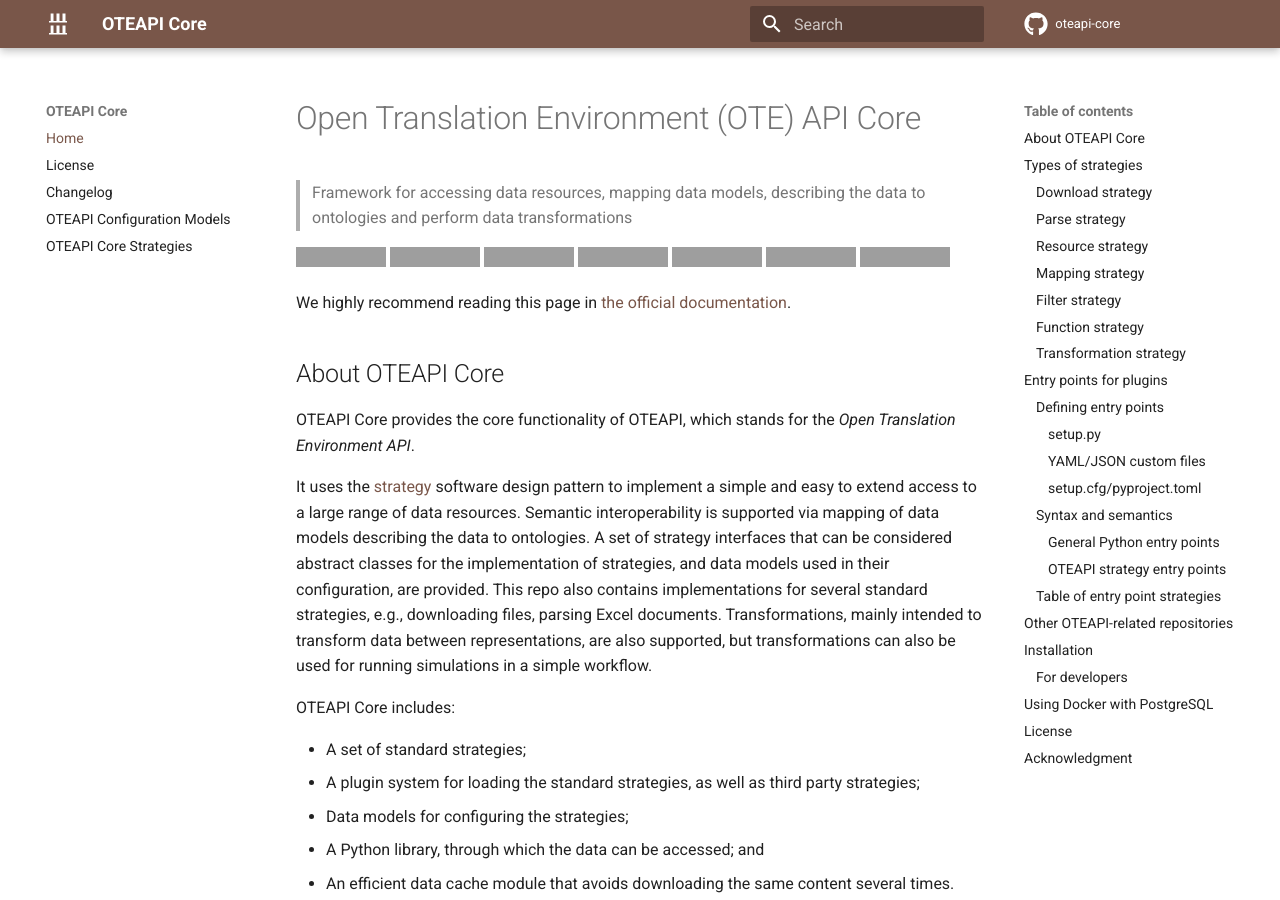
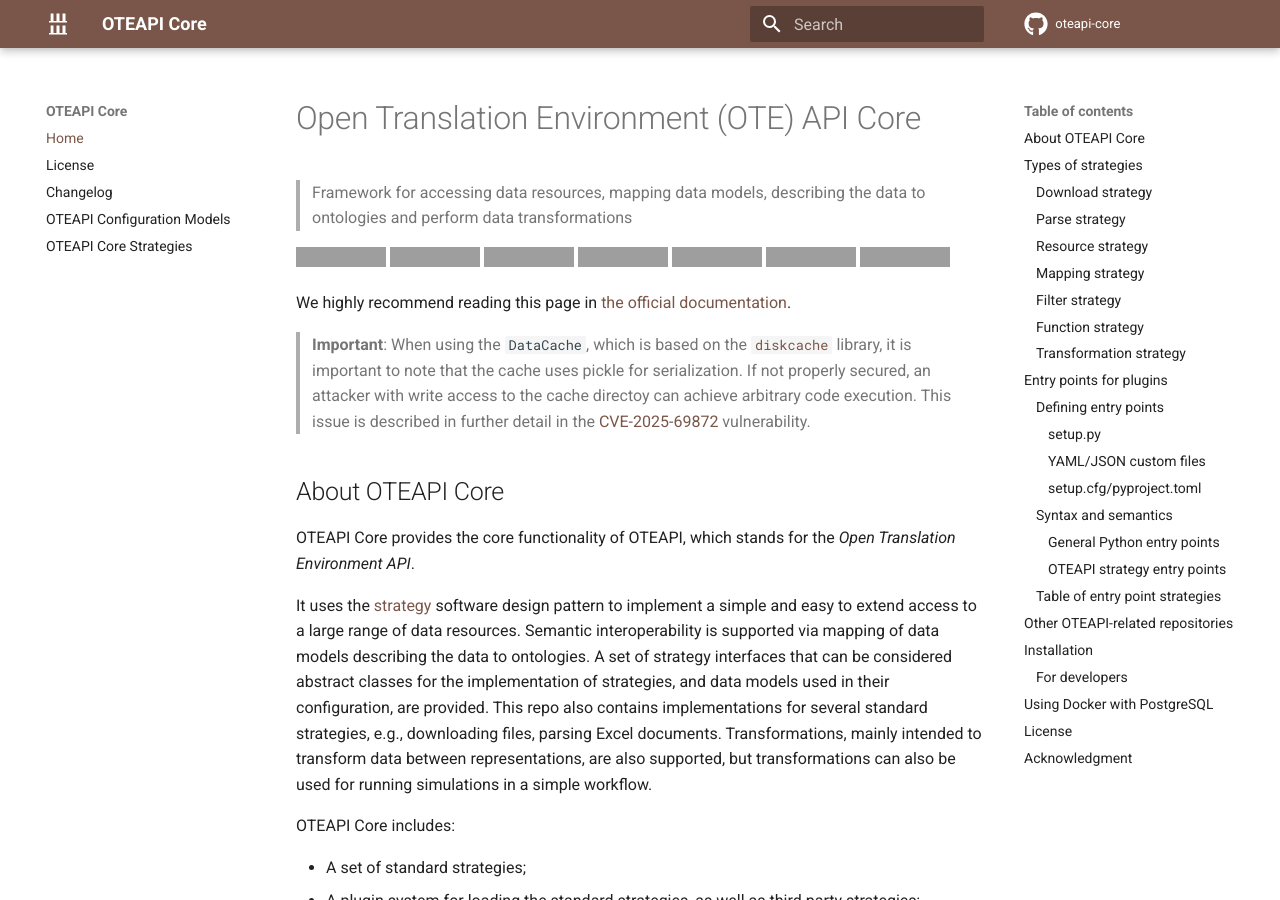
Before and after one commit to EMMC-ASBL/oteapi-core, an MkDocs documentation site: the page built from docs/index.md, in a window 1280 px wide and 900 px high, cut to the strip 0-900 px from the top of the window. Built offline with MkDocs 1.6.1 and Material for MkDocs 9.7.7, drawn with Linux system fonts in a browser that asks for light colours; comment, search, counter and statistics services are not loaded; the version menu is left out; grey boxes are pictures that could not be loaded.

Commit message:
Added notice about the diskcache vulnerability to docs

```diff
--- a/docs/index.md
+++ b/docs/index.md
@@ -11,6 +11,10 @@
 [![DOI](https://zenodo.org/badge/447260507.svg)](https://zenodo.org/badge/latestdoi/447260507)
 
 We highly recommend reading this page in [the official documentation](https://emmc-asbl.github.io/oteapi-core).
+
+> **Important**: When using the `DataCache`, which is based on the [`diskcache`](https://grantjenks.com/diskcache/) library, it is important to note that the cache uses pickle for serialization.
+> If not properly secured, an attacker with write access to the cache directoy can achieve arbitrary code execution.
+> This issue is described in further detail in the [CVE-2025-69872](https://www.cve.org/CVERecord?id=CVE-2025-69872) vulnerability.
 
 ## About OTEAPI Core
 
```
Also changed, not shown: README.md (+4 -0 lines).
